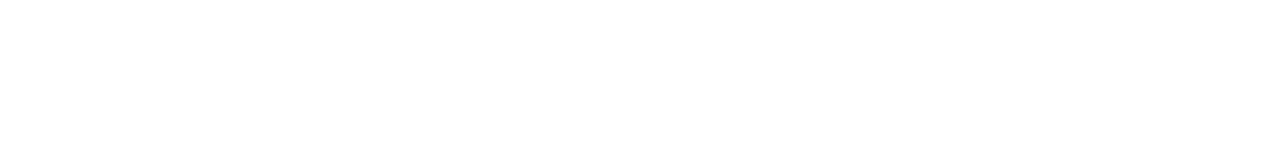
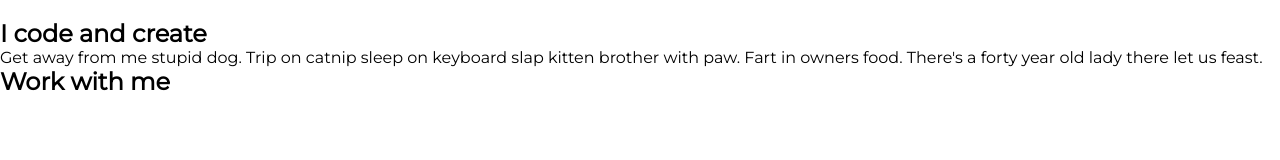
Before and after one commit to kolkri/technigo-s22-week3, a plain HTML site: page index.html in a window 1280 px wide. Drawn offline with Linux system fonts and the light colour scheme.

Commit message:
Added basic markup and imported fonts

```diff
--- a/index.html
+++ b/index.html
@@ -5,8 +5,45 @@
     <meta http-equiv="X-UA-Compatible" content="IE=edge">
     <meta name="viewport" content="width=device-width, initial-scale=1.0">
     <title>Week 3 - FORM + JS Intro</title>
+    <link rel="stylesheet" href="style.css">
 </head>
+
+
 <body>
+    <!-- A header, as always -->
+    <header>
+        <nav>
+            <img class="hamburger" src="" />
+        </nav>
+    </header>
+
+    <!-- This is the hero-section -->
+    <section class="hero">
+        <h1>I code and create</h1>
+    </section>
+
+    <!-- Here we have a small text-section -->
+    <section class="text-wrapper">
+        <p>
+        Get away from me stupid dog. Trip on catnip sleep on keyboard slap kitten brother with paw.
+        Fart in owners food. There's a forty year old lady there let us feast.
+        </p>
+    </section>
+
+    <!-- In here we place the form -->
+    <section class="form-image-wrapper">
+        <div class="form-wrapper">
+            <h2>Work with me</h2>
+            <form>
+                <!-- In here we'll put the form -->
+            </form>
+        </div>
+
+        <div class="image-wrapper">
+            <img src="" />
+        </div>
+    </section>
+
 
 </body>
 </html>
--- a/style.css
+++ b/style.css
@@ -1,3 +1,7 @@
+@import url('https://fonts.googleapis.com/css2?family=Montserrat:ital,wght@0,400;1,700,800&display=swap');
+
+/* CSS below is to reset default values such as margin, padding and box-sizing
+    and increase the resolution of the text */
 * {
     margin: 0;
     padding: 0;
@@ -9,5 +13,21 @@
   }
 
   body {
+    font-family: 'Montserrat', 'Helvetica Neue', sans-serif;
+  }
+
+  h1 {
 
   }
+
+  h2 {
+
+  }
+
+
+  /* ---------- DESKTOP STYLING ---------- */
+  @media (min-width: 1024px) {
+      h1 {
+
+      }
+  }
```
